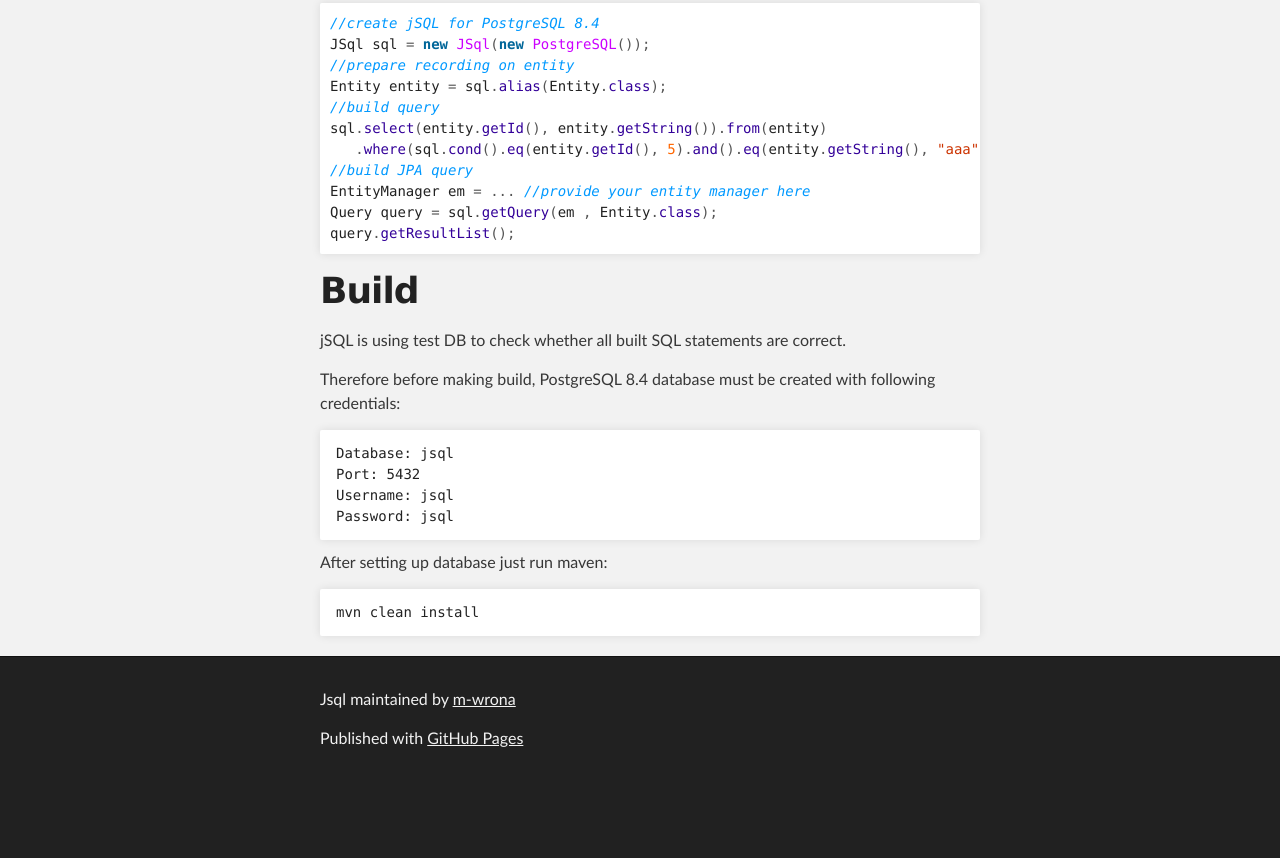
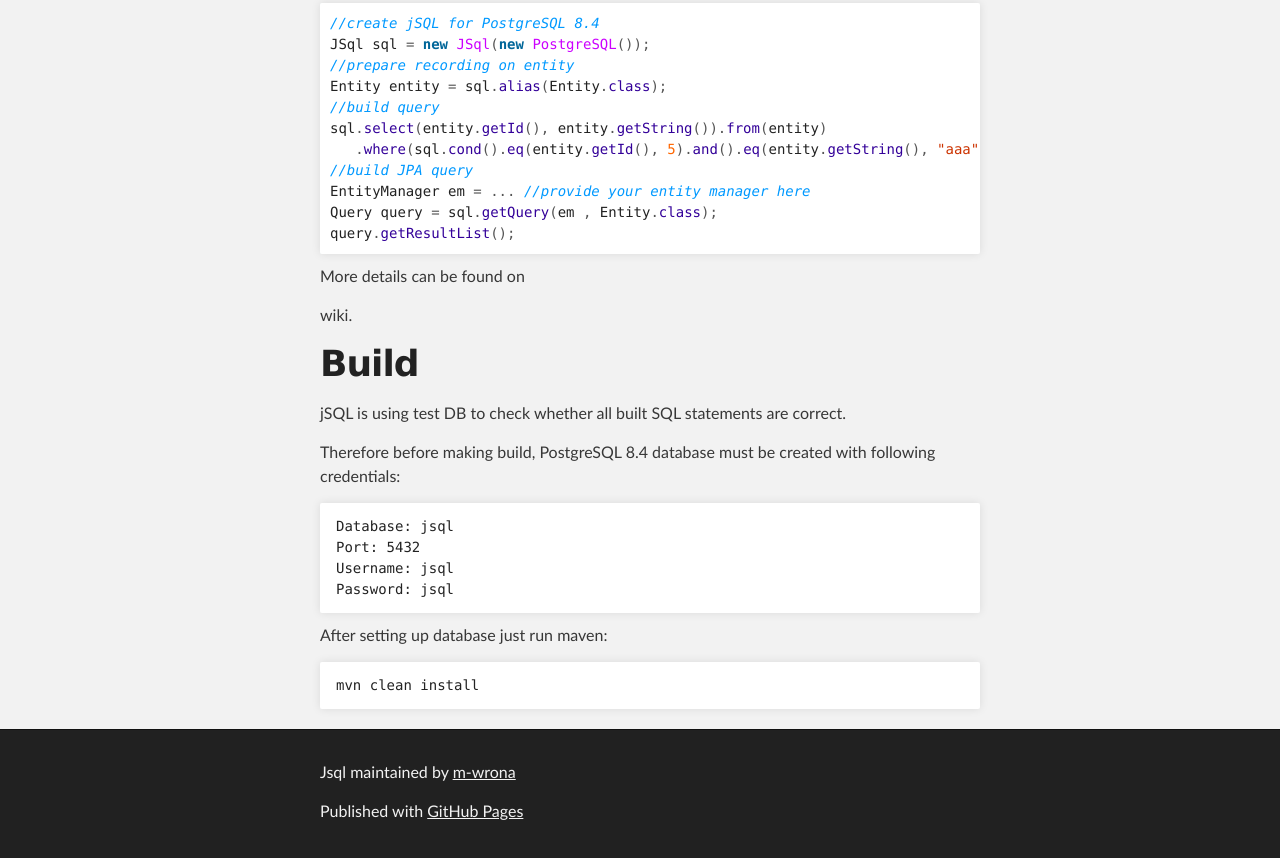
Before and after one commit to m-wrona/jsql, a plain HTML site: page index.html in a window 1280 px wide. Shown: the part 1574-2432 px from the top of the page. Before the commit the page ends 2359 px from the top, so only its background shows below. Drawn offline with Linux system fonts and the light colour scheme.

Commit message:
Update index.html
Link to wiki added.

```diff
--- a/index.html
+++ b/index.html
@@ -90,7 +90,9 @@
 <span class="n">Query</span> <span class="n">query</span> <span class="o">=</span> <span class="n">sql</span><span class="o">.</span><span class="na">getQuery</span><span class="o">(</span><span class="n">em</span> <span class="o">,</span> <span class="n">Entity</span><span class="o">.</span><span class="na">class</span><span class="o">);</span>
 <span class="n">query</span><span class="o">.</span><span class="na">getResultList</span><span class="o">();</span>
 </pre></div>
-
+<div>
+  <p>More details can be found on </p><a name="wiki" class="anchor" href="https://github.com/m-wrona/jsql/wiki"><span class="octicon octicon-link"></span></a>wiki.
+</div>
 <h1>
 <a name="build" class="anchor" href="#build"><span class="octicon octicon-link"></span></a>Build</h1>
 
```
